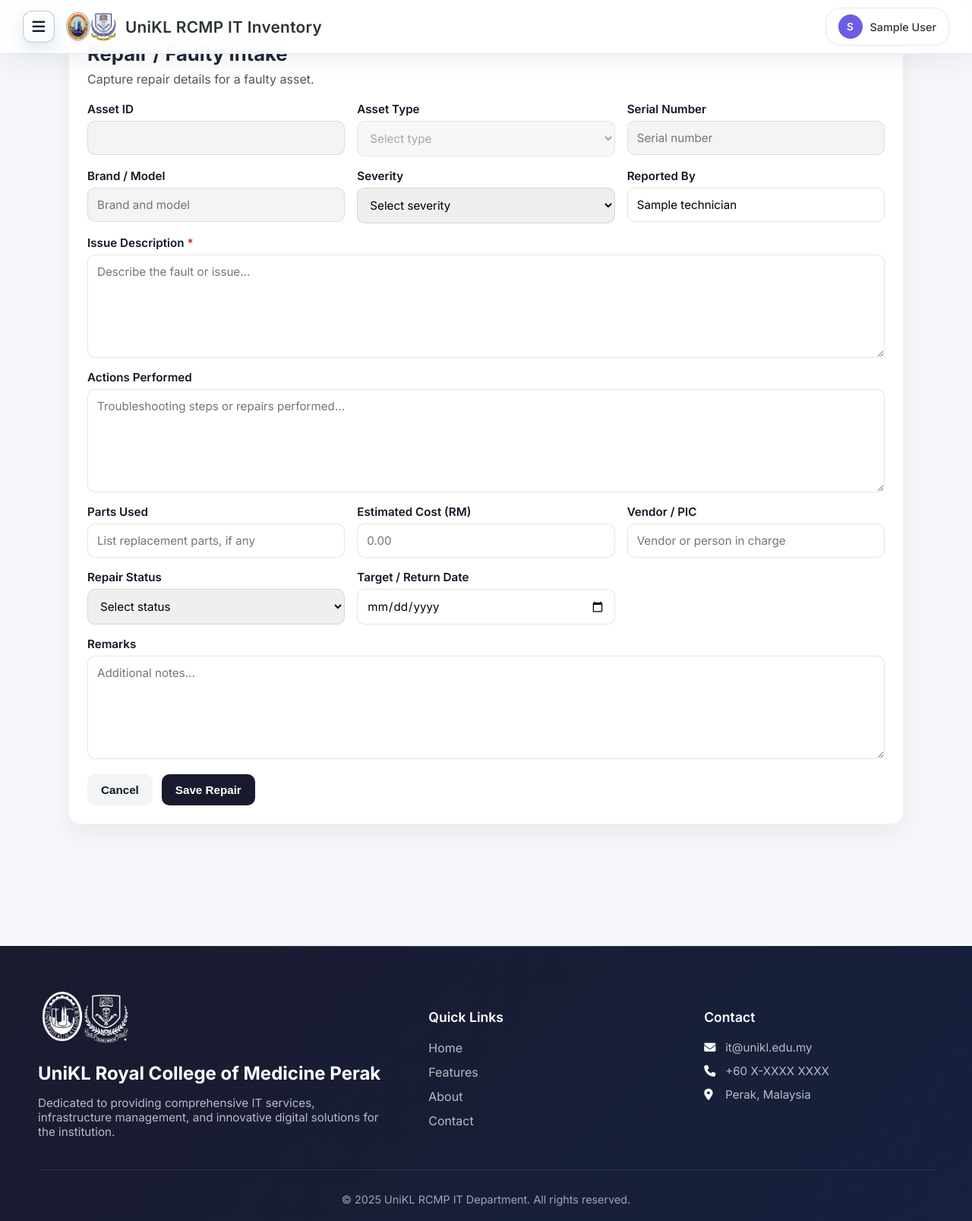
After one commit to Feekkk/php-nextgenitventory, a PHP site: page /pages/FAULTYform.php in a window 1280 px wide. The commit adds this page. Shown: the whole page at 76% size. Run offline with PHP 8.4, Linux system fonts and the light colour scheme; the visitor is signed in with stand-in values (Sample User, id 1); tables that the repository leaves empty hold one stand-in row (values such as "Sample post").

```diff
--- /dev/null
+++ b/pages/FAULTYform.php
@@ -0,0 +1,342 @@
+<?php
+session_start();
+require_once '../database/config.php';
+
+if (!isset($_SESSION['user_id'])) {
+    header('Location: ../auth/login.php');
+    exit;
+}
+
+$pdo = getDBConnection();
+$assetIdParam = trim($_GET['asset_id'] ?? '');
+$assetTypeParam = trim($_GET['asset_type'] ?? '');
+$message = '';
+$error = '';
+$assetDetails = null;
+$techName = '';
+
+// Get technician name
+try {
+    $techStmt = $pdo->prepare("SELECT tech_name FROM technician WHERE id = ?");
+    $techStmt->execute([$_SESSION['user_id']]);
+    $techResult = $techStmt->fetch(PDO::FETCH_ASSOC);
+    $techName = $techResult['tech_name'] ?? $_SESSION['full_name'] ?? '';
+} catch (PDOException $e) {
+    error_log('Error fetching technician name: ' . $e->getMessage());
+}
+
+// Fetch asset details
+if ($assetIdParam && $assetTypeParam && is_numeric($assetIdParam)) {
+    try {
+        if ($assetTypeParam === 'laptop_desktop') {
+            $stmt = $pdo->prepare("
+                SELECT asset_id, serial_num, brand, model, category, status
+                FROM laptop_desktop_assets
+                WHERE asset_id = ?
+            ");
+        } elseif ($assetTypeParam === 'av') {
+            $stmt = $pdo->prepare("
+                SELECT asset_id, serial_num, brand, model, class as category, status
+                FROM av_assets
+                WHERE asset_id = ?
+            ");
+        } elseif ($assetTypeParam === 'network') {
+            $stmt = $pdo->prepare("
+                SELECT asset_id, serial, brand, model, status
+                FROM net_assets
+                WHERE asset_id = ?
+            ");
+        } else {
+            $stmt = null;
+        }
+
+        if ($stmt) {
+            $stmt->execute([$assetIdParam]);
+            $assetDetails = $stmt->fetch(PDO::FETCH_ASSOC);
+
+            if (!$assetDetails) {
+                $error = 'Asset not found.';
+            }
+        }
+    } catch (PDOException $e) {
+        error_log('Error fetching asset: ' . $e->getMessage());
+        $error = 'Unable to load asset details.';
+    }
+} elseif ($assetIdParam || $assetTypeParam) {
+    $error = 'Invalid asset ID or type.';
+}
+
+// Format asset ID
+function formatAssetId($id, $type) {
+    if (!$id) return '';
+    $prefix = '';
+    if ($type === 'laptop_desktop') $prefix = 'LAP';
+    elseif ($type === 'av') $prefix = 'AV';
+    elseif ($type === 'network') $prefix = 'NET';
+    return sprintf('%s-%05d', $prefix, $id);
+}
+
+$formattedAssetId = formatAssetId($assetIdParam, $assetTypeParam);
+$serialNum = '';
+$brandModel = '';
+
+if ($assetDetails) {
+    if ($assetTypeParam === 'network') {
+        $serialNum = $assetDetails['serial'] ?? '';
+    } else {
+        $serialNum = $assetDetails['serial_num'] ?? '';
+    }
+    $brand = trim($assetDetails['brand'] ?? '');
+    $model = trim($assetDetails['model'] ?? '');
+    $brandModel = trim($brand . ' ' . $model);
+}
+
+if ($_SERVER['REQUEST_METHOD'] === 'POST') {
+    // Placeholder: persist logic can be added later
+    $message = 'Repair request captured (not yet stored).';
+}
+?>
+<!DOCTYPE html>
+<html lang="en">
+<head>
+    <meta charset="UTF-8">
+    <meta name="viewport" content="width=device-width, initial-scale=1.0">
+    <title>Repair Form - UniKL RCMP IT Inventory</title>
+    <link rel="icon" type="image/png" href="../public/rcmp.png">
+    <link rel="preconnect" href="https://fonts.googleapis.com">
+    <link rel="preconnect" href="https://fonts.gstatic.com" crossorigin>
+    <link href="https://fonts.googleapis.com/css2?family=Inter:wght@300;400;500;600;700&display=swap" rel="stylesheet">
+    <link rel="stylesheet" href="https://cdnjs.cloudflare.com/ajax/libs/font-awesome/6.4.0/css/all.min.css">
+    <style>
+        body {
+            margin: 0;
+            font-family: 'Inter', sans-serif;
+            background: #f5f7fb;
+            color: #1f2937;
+        }
+        .page-container {
+            max-width: 1100px;
+            margin: 0 auto;
+            padding: 30px 20px 60px;
+        }
+        .card {
+            background: #ffffff;
+            border: 1px solid rgba(0, 0, 0, 0.05);
+            border-radius: 16px;
+            padding: 24px;
+            box-shadow: 0 12px 30px rgba(0, 0, 0, 0.06);
+        }
+        .card h1 {
+            margin: 0 0 8px 0;
+            font-size: 1.6rem;
+        }
+        .card p.lead {
+            margin: 0 0 20px 0;
+            color: #4b5563;
+        }
+        .form-grid {
+            display: grid;
+            grid-template-columns: repeat(auto-fit, minmax(260px, 1fr));
+            gap: 16px;
+        }
+        .form-group {
+            display: flex;
+            flex-direction: column;
+            gap: 6px;
+        }
+        .form-group label {
+            font-weight: 600;
+            font-size: 0.95rem;
+            color: #111827;
+        }
+        .form-group input,
+        .form-group select,
+        .form-group textarea {
+            padding: 12px;
+            border: 1px solid rgba(0, 0, 0, 0.1);
+            border-radius: 10px;
+            font-size: 0.95rem;
+            font-family: 'Inter', sans-serif;
+            transition: border 0.2s ease, box-shadow 0.2s ease;
+        }
+        .form-group textarea {
+            min-height: 110px;
+            resize: vertical;
+        }
+        .form-group input:focus,
+        .form-group select:focus,
+        .form-group textarea:focus {
+            outline: none;
+            border-color: #1a1a2e;
+            box-shadow: 0 0 0 3px rgba(26, 26, 46, 0.12);
+        }
+        .form-group.full {
+            grid-column: 1 / -1;
+        }
+        .actions {
+            margin-top: 20px;
+            display: flex;
+            gap: 12px;
+        }
+        .btn {
+            padding: 12px 18px;
+            border: none;
+            border-radius: 10px;
+            font-weight: 700;
+            cursor: pointer;
+            font-size: 0.95rem;
+            transition: all 0.2s ease;
+        }
+        .btn-primary {
+            background: #1a1a2e;
+            color: #ffffff;
+        }
+        .btn-primary:hover {
+            background: #0f0f1a;
+            box-shadow: 0 8px 18px rgba(26, 26, 46, 0.2);
+        }
+        .btn-secondary {
+            background: #f3f4f6;
+            color: #111827;
+        }
+        .btn-secondary:hover {
+            background: #e5e7eb;
+        }
+        .alert {
+            padding: 12px 14px;
+            border-radius: 10px;
+            margin-bottom: 16px;
+            font-weight: 600;
+            font-size: 0.95rem;
+        }
+        .alert-success {
+            background: rgba(34, 197, 94, 0.12);
+            color: #15803d;
+            border: 1px solid rgba(34, 197, 94, 0.25);
+        }
+        .alert-error {
+            background: rgba(239, 68, 68, 0.12);
+            color: #dc2626;
+            border: 1px solid rgba(239, 68, 68, 0.25);
+        }
+        .form-group input[readonly],
+        .form-group select[disabled] {
+            background: #f3f4f6;
+            cursor: not-allowed;
+        }
+    </style>
+</head>
+<body>
+    <?php include_once("../components/HomeHeader.php"); ?>
+
+    <div class="page-container">
+        <div class="card">
+            <h1>Repair / Faulty Intake</h1>
+            <p class="lead">Capture repair details for a faulty asset.</p>
+
+            <?php if (!empty($error)) : ?>
+                <div class="alert alert-error"><?php echo htmlspecialchars($error); ?></div>
+            <?php endif; ?>
+
+            <?php if (!empty($message)) : ?>
+                <div class="alert alert-success"><?php echo htmlspecialchars($message); ?></div>
+            <?php endif; ?>
+
+            <?php if (empty($error)) : ?>
+            <form method="POST">
+                <input type="hidden" name="asset_id" value="<?php echo htmlspecialchars($assetIdParam); ?>">
+                <input type="hidden" name="asset_type" value="<?php echo htmlspecialchars($assetTypeParam); ?>">
+
+                <div class="form-grid">
+                    <div class="form-group">
+                        <label for="asset_id">Asset ID</label>
+                        <input type="text" id="asset_id" value="<?php echo htmlspecialchars($formattedAssetId); ?>" readonly>
+                    </div>
+                    <div class="form-group">
+                        <label for="asset_type">Asset Type</label>
+                        <select id="asset_type" disabled>
+                            <option value="">Select type</option>
+                            <option value="laptop_desktop" <?php echo $assetTypeParam === 'laptop_desktop' ? 'selected' : ''; ?>>Laptop / Desktop</option>
+                            <option value="av" <?php echo $assetTypeParam === 'av' ? 'selected' : ''; ?>>AV</option>
+                            <option value="network" <?php echo $assetTypeParam === 'network' ? 'selected' : ''; ?>>Network</option>
+                        </select>
+                    </div>
+                    <div class="form-group">
+                        <label for="serial">Serial Number</label>
+                        <input type="text" id="serial" name="serial" value="<?php echo htmlspecialchars($serialNum); ?>" placeholder="Serial number" readonly>
+                    </div>
+                    <div class="form-group">
+                        <label for="brand_model">Brand / Model</label>
+                        <input type="text" id="brand_model" name="brand_model" value="<?php echo htmlspecialchars($brandModel); ?>" placeholder="Brand and model" readonly>
+                    </div>
+                    <div class="form-group">
+                        <label for="severity">Severity</label>
+                        <select id="severity" name="severity" required>
+                            <option value="">Select severity</option>
+                            <option value="Low">Low</option>
+                            <option value="Medium">Medium</option>
+                            <option value="High">High</option>
+                            <option value="Critical">Critical</option>
+                        </select>
+                    </div>
+                    <div class="form-group">
+                        <label for="reported_by">Reported By</label>
+                        <input type="text" id="reported_by" name="reported_by" value="<?php echo htmlspecialchars($techName); ?>" placeholder="Technician or requester name" required>
+                    </div>
+                    <div class="form-group full">
+                        <label for="issue">Issue Description <span style="color: #dc2626;">*</span></label>
+                        <textarea id="issue" name="issue" placeholder="Describe the fault or issue..." required></textarea>
+                    </div>
+                    <div class="form-group full">
+                        <label for="actions">Actions Performed</label>
+                        <textarea id="actions" name="actions" placeholder="Troubleshooting steps or repairs performed..."></textarea>
+                    </div>
+                    <div class="form-group">
+                        <label for="parts_used">Parts Used</label>
+                        <input type="text" id="parts_used" name="parts_used" placeholder="List replacement parts, if any">
+                    </div>
+                    <div class="form-group">
+                        <label for="cost">Estimated Cost (RM)</label>
+                        <input type="number" step="0.01" id="cost" name="cost" placeholder="0.00">
+                    </div>
+                    <div class="form-group">
+                        <label for="vendor">Vendor / PIC</label>
+                        <input type="text" id="vendor" name="vendor" placeholder="Vendor or person in charge">
+                    </div>
+                    <div class="form-group">
+                        <label for="status">Repair Status</label>
+                        <select id="status" name="status">
+                            <option value="">Select status</option>
+                            <option value="In Repair">In Repair</option>
+                            <option value="Completed">Completed</option>
+                            <option value="On Hold">On Hold</option>
+                        </select>
+                    </div>
+                    <div class="form-group">
+                        <label for="return_target">Target / Return Date</label>
+                        <input type="date" id="return_target" name="return_target">
+                    </div>
+                    <div class="form-group full">
+                        <label for="remarks">Remarks</label>
+                        <textarea id="remarks" name="remarks" placeholder="Additional notes..."></textarea>
+                    </div>
+                </div>
+
+                <div class="actions">
+                    <button type="button" class="btn btn-secondary" onclick="window.history.back();">Cancel</button>
+                    <button type="submit" class="btn btn-primary">Save Repair</button>
+                </div>
+            </form>
+            <?php else : ?>
+                <div class="actions">
+                    <button type="button" class="btn btn-secondary" onclick="window.history.back();">Go Back</button>
+                </div>
+            <?php endif; ?>
+        </div>
+    </div>
+
+    <footer>
+        <?php include_once("../components/Footer.php"); ?>
+    </footer>
+</body>
+</html>
```
Also changed, not shown: technician/AVpage.php (+17 -0 lines), technician/LAPTOPpage.php (+16 -0 lines), technician/NETpage.php (+17 -0 lines).
